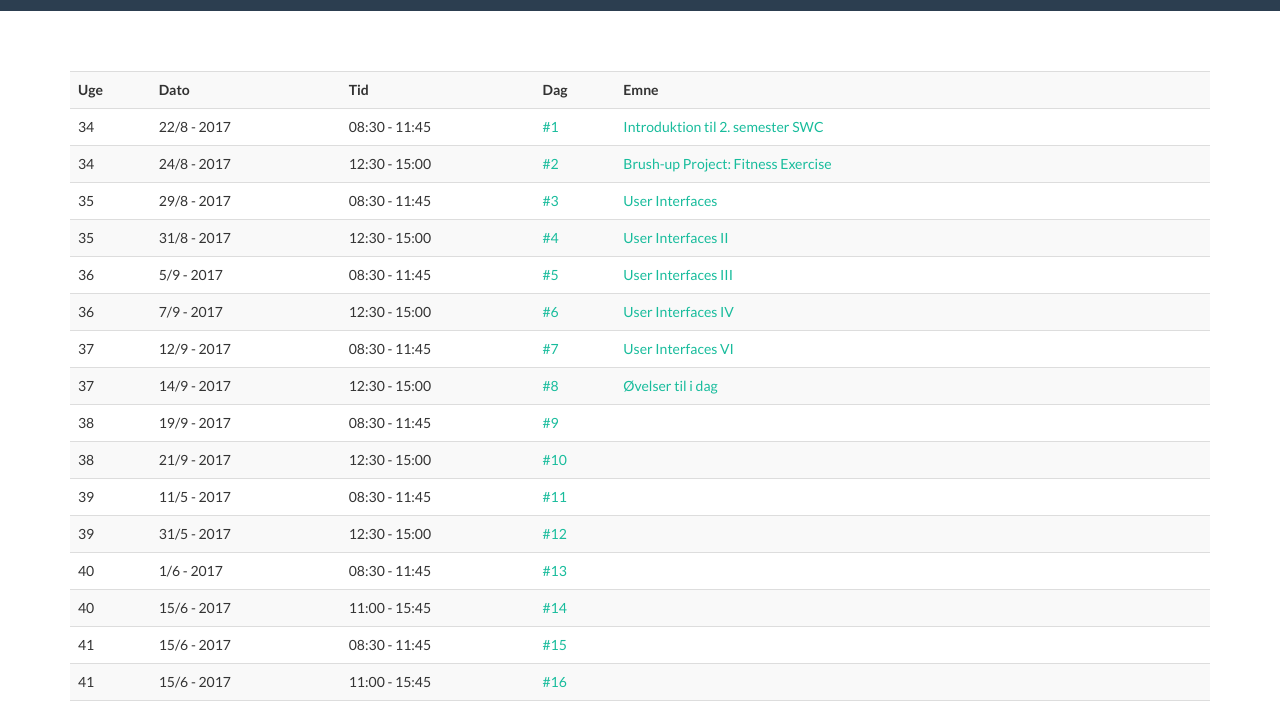
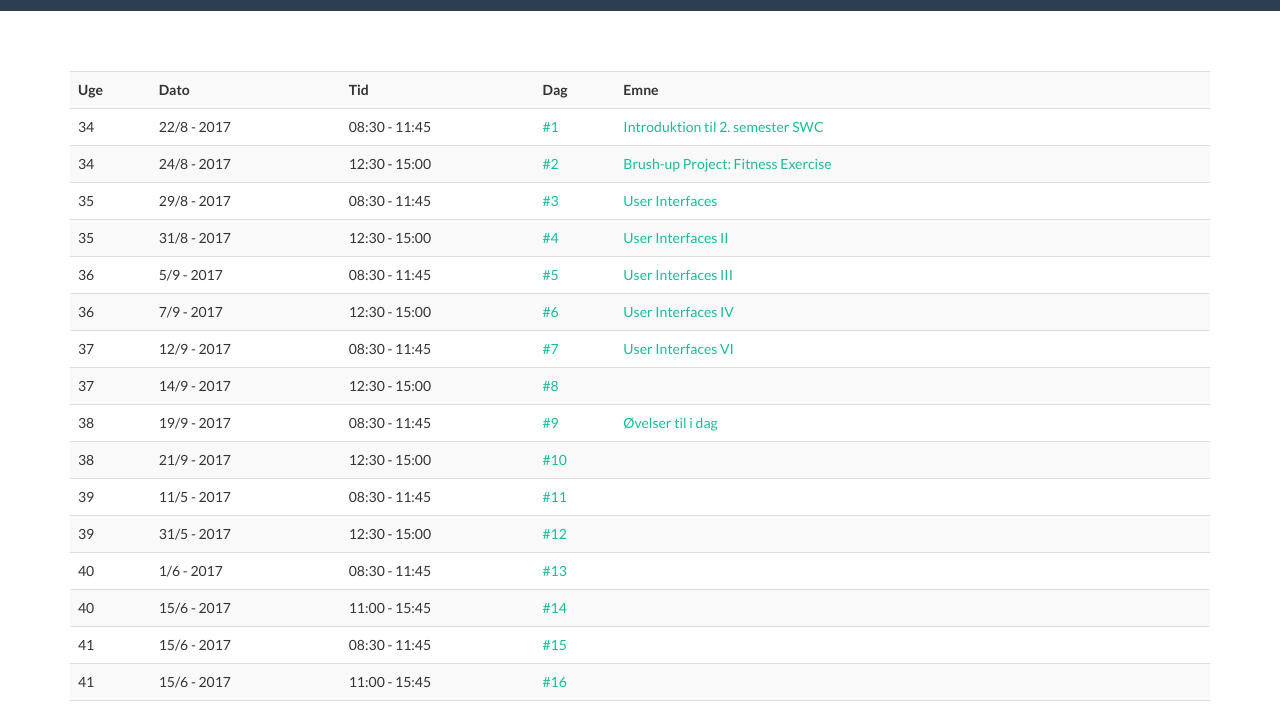
Before and after one commit to dat17v1/dat17v1.github.io, a plain HTML site: page index.html in a window 1280 px wide. Shown: the part 89-795 px from the top of the page. Drawn offline with nearby package versions, Linux system fonts and the light colour scheme.

Commit message:
øvelser added

```diff
--- a/index.html
+++ b/index.html
@@ -139,14 +139,14 @@
                     <td>14/9 - 2017</td>
                     <td>12:30 - 15:00</td>
                     <td><a href="https://github.com/dat17v1?utf8=%E2%9C%93&q=2_08&type=&language=">#8</a></td>
-                    <td><a href="https://github.com/dat17v1/StudentAdministration#lav-details-update-delete-funktionalitet">Øvelser til i dag</a></td>
+                    <td></td>
                 </tr>
                 <tr>
                     <td>38</td>
                     <td>19/9 - 2017</td>
                     <td>08:30 - 11:45</td>
                     <td><a href="">#9</a></td>
-                    <td><a href=""></a></td>
+                    <td><a href="https://github.com/dat17v1/StudentAdministration#lav-details-update-delete-funktionalitet">Øvelser til i dag</a></td>
                 </tr>
                 <tr>
                     <td>38</td>
```
